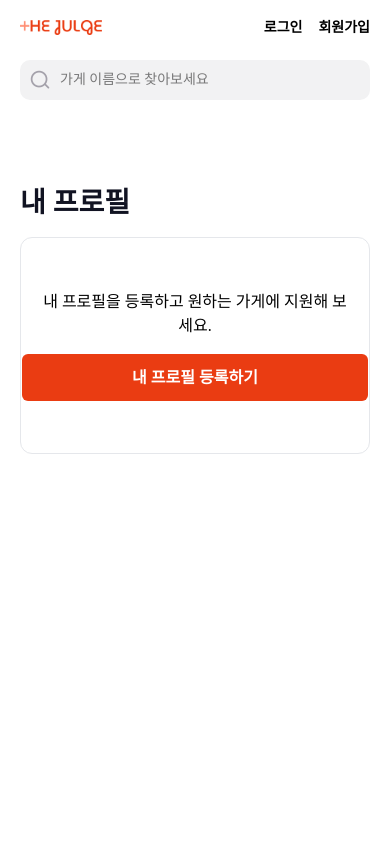
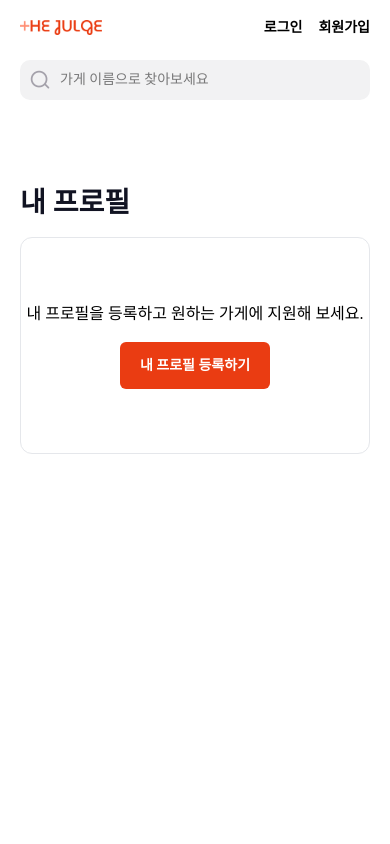
Before and after one commit to TopiaYu/thejulge15-8, a Next.js app: page /member/profile in a window 390 px wide. Shown: the top 844 px of the page. Built offline with nearby package versions, Linux system fonts and the light colour scheme.

Commit message:
style: 모바일 버튼크기 수정& 속성 추가

```diff
--- a/src/app/member/profile/page.tsx
+++ b/src/app/member/profile/page.tsx
@@ -17,12 +17,13 @@ const Page = () => {
         <h2 className="text-2xl font-extrabold text-[#111322] mb-4">내 프로필</h2>
 
         <div className="w-full h-[217px] border border-gray-200 rounded-[12px] flex flex-col items-center justify-center text-center px-4">
-          <p className="mb-4 text-base text-center ">
+          <p className="mb-4 text-base text-center whitespace-nowrap">
             내 프로필을 등록하고 원하는 가게에 지원해 보세요.
           </p>
           <button
             onClick={handleClick}
-            className="w-[346px] h-[47px] bg-[#ea3c12] text-white rounded-md hover:bg-orange-700 font-bold"
+            // className="w-[346px] h-[47px] bg-[#ea3c12] text-white rounded-md hover:bg-orange-700 font-bold"
+            className="w-[150px] sm:w-[346px] h-[47px] bg-[#ea3c12] text-white rounded-md hover:bg-orange-700 font-bold text-[14px] lg:text-base"
           >
             내 프로필 등록하기
           </button>
```
